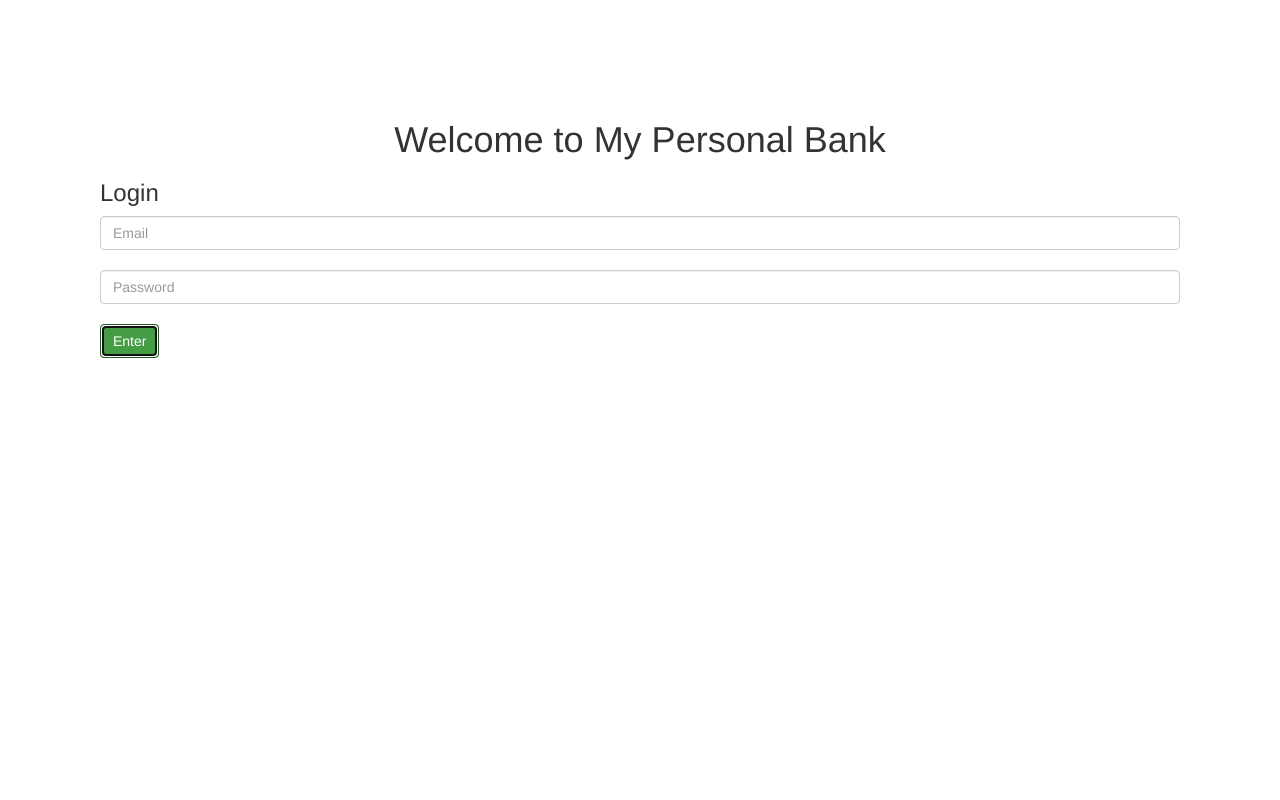
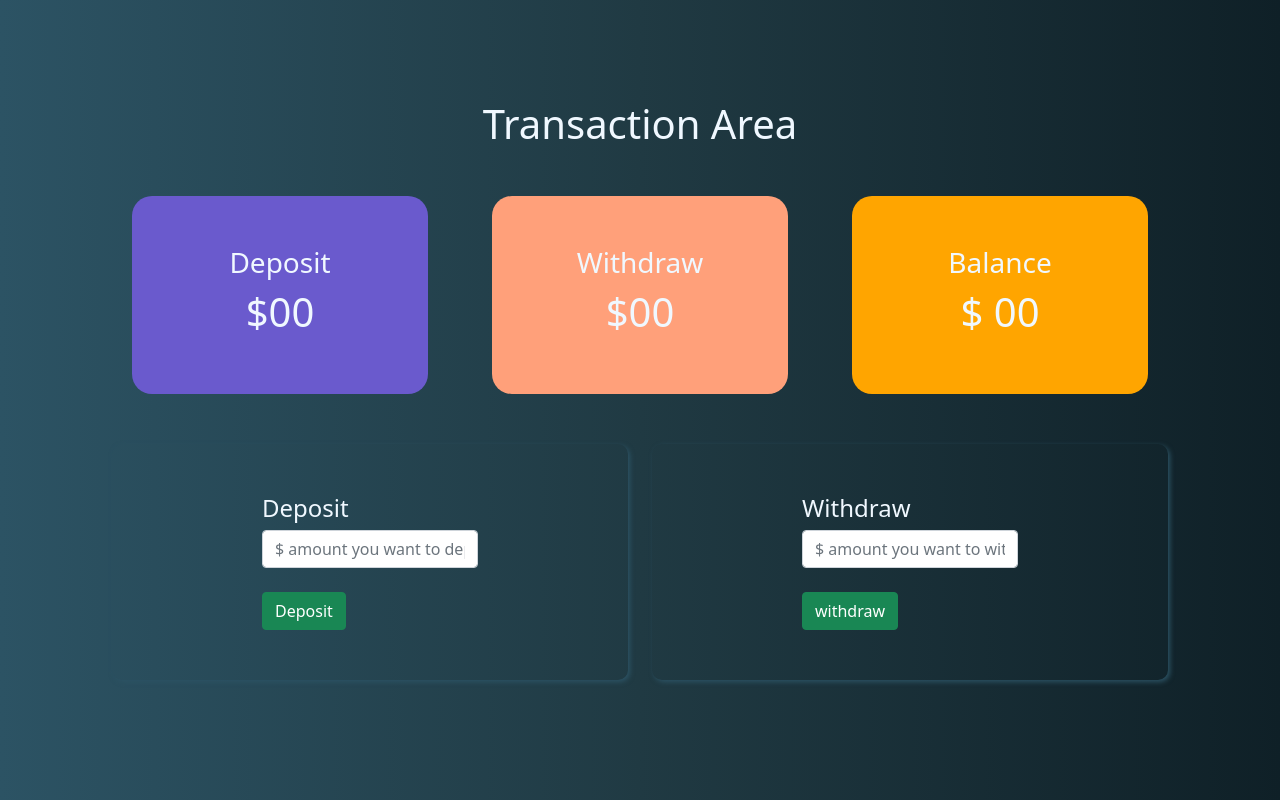
Before and after one commit to coderarifbd/personal-bank, a plain HTML site: page index.html in a window 1280 px wide. Both pictures are taken after a click on the button "Enter". Drawn offline with nearby package versions, Linux system fonts and the light colour scheme.

Commit message:
added deposit withdraw button

```diff
--- a/index.html
+++ b/index.html
@@ -1,14 +1,19 @@
 <!DOCTYPE html>
 <html lang="en">
+
 <head>
     <meta charset="UTF-8">
     <meta name="viewport" content="width=device-width, initial-scale=1.0">
     <title>Personal-Bank</title>
-    <link rel="stylesheet" href="https://maxcdn.bootstrapcdn.com/bootstrap/3.3.7/css/bootstrap.min.css" integrity="sha384-BVYiiSIFeK1dGmJRAkycuHAHRg32OmUcww7on3RYdg4Va+PmSTsz/K68vbdEjh4u" crossorigin="anonymous">
+    <link href="https://cdn.jsdelivr.net/npm/bootstrap@5.0.0-beta1/dist/css/bootstrap.min.css" rel="stylesheet"
+        integrity="sha384-giJF6kkoqNQ00vy+HMDP7azOuL0xtbfIcaT9wjKHr8RbDVddVHyTfAAsrekwKmP1" crossorigin="anonymous">
     <link rel="stylesheet" href="style.css">
 </head>
+
 <body>
-
+    <div class="container">
+        <div class="row">
+            <div class="col-md-6 offset-md-3">
                 <div id="login-area">
                     <h1 class="text-center">Welcome to My Personal Bank</h1>
                     <div class="submit-area">
@@ -16,8 +21,62 @@
                         <input type="text" class="form-control" name="" id="" placeholder="Email"><br>
                         <input type="password" class="form-control" name="" id="" placeholder="Password">
                         <br>
-            <button class="btn btn-success">Enter</button>
+                        <button class="btn btn-success" id="login">Enter</button>
                     </div>
                 </div>
+            </div>
+        </div>
+    </div>
+
+    <div id="transaction-area">
+        <div class="container">
+            <div class="row">
+                <div class="col-md-8 offset-md-2">
+                    <h1 class="text-center mb-5">Transaction Area</h1>
+                </div>
+            </div>
+            <div class="row">
+                <div class="col-md-4">
+                    <div class="deposit status text-center">
+                        <h3>Deposit</h3>
+                        <h1>$<span id="currentDeposit">00</span></h1>
+                    </div>
+                </div>
+                <div class="col-md-4">
+                    <div class="withdraw status text-center">
+                        <h3>Withdraw</h3>
+                        <h1>$<span id="currentWithdraw">00</span></h1>
+                    </div>
+
+                </div>
+                <div class="col-md-4 ">
+                    <div class="balance status text-center">
+                        <h3>Balance</h3>
+                        <h1>$ <span id="currentBalance">00</span></h1>
+                    </div>
+                </div>
+            </div>
+            <div class="row">
+                <div class="col-md-6">
+                    <div class="submit-area">
+                        <h4>Deposit</h4>
+                        <input id="depositAmount" type="text" class="form-control" placeholder="$ amount you want to deposit"><br>
+                        <button id="addDeposit" class="btn btn-success">Deposit</button>
+                    </div>
+                </div>
+                <div class="col-md-6">
+                    <div class="submit-area">
+                        <h4>Withdraw</h4>
+                        <input id="withdrawAmount" type="text" class="form-control" placeholder="$ amount you want to withdraw"><br>
+                        <button id="addWithdraw" class="btn btn-success">
+                            withdraw
+                        </button>
+                    </div>
+                </div>
+            </div>
+        </div>
+    </div>
+    <script src="script.js"></script>
 </body>
+
 </html>
--- /dev/null
+++ b/script.js
@@ -0,0 +1,41 @@
+/*login button event handler*/
+const loginBtn = document.getElementById("login")
+loginBtn.addEventListener('click', function () {
+    const loginArea = document.getElementById("login-area")
+    loginArea.style.display = "none"
+
+    const transactionArea = document.getElementById("transaction-area")
+    transactionArea.style.display = "block"
+})
+
+//deposit button handller
+const depositBtn = document.getElementById("addDeposit")
+depositBtn.addEventListener('click', function () {
+    const depositNumber = getInputNumber("depositAmount")
+    // const depositNumber = parseFloat(depositAmount)
+
+    updateSpanText("currentDeposit", depositNumber)
+    updateSpanText("currentBalance", depositNumber)
+
+    function updateSpanText(id, number) {
+        const current = document.getElementById(id).innerText
+        const currentNumber = parseFloat(current)
+        const totalAmount = number + currentNumber
+        document.getElementById(id).innerText = totalAmount
+    }
+
+    document.getElementById("depositAmount").value = ""
+})
+
+//withdraw button handler
+const withdrawBtn = document.getElementById("addWithdraw")
+withdrawBtn.addEventListener('click', function(){
+    const withdrawNumber = getInputNumber("withdrawAmount")
+    console.log(withdrawNumber);
+})
+
+function getInputNumber(id){
+    const amount = document.getElementById(id).value
+    const  amountNumber = parseFloat(amount)
+    return amountNumber
+}
--- a/style.css
+++ b/style.css
@@ -1,3 +1,44 @@
+*{
+    margin: 0;
+    padding: 0;
+    box-sizing: border-box;
+}
 body{
     padding: 100px;
+    background: #0F2027;  /* fallback for old browsers */
+background: -webkit-linear-gradient(to right, #2C5364, #203A43, #0F2027);  /* Chrome 10-25, Safari 5.1-6 */
+background: linear-gradient(to right, #2C5364, #203A43, #0F2027); /* W3C, IE 10+/ Edge, Firefox 16+, Chrome 26+, Opera 12+, Safari 7+ */
+color: aliceblue;
 }
+
+.submit-area {
+    margin-top: 50px;
+    padding: 50px 150px;
+    box-shadow: 2px 2px 5px #2C5364;
+    border-radius: 10px;
+}
+.submit-area h3{
+    margin-bottom: 20px;
+}
+#transaction-area{
+    display: none;
+}
+.deposit{
+    background-color: slateblue;
+}
+
+.withdraw{
+    background-color: lightsalmon;
+}
+.balance{
+    background-color: orange;
+}
+.status{
+    margin: 0 20px;
+    padding: 50px;
+    border-radius: 20px;
+    -webkit-border-radius: 20px;
+    -moz-border-radius: 20px;
+    -ms-border-radius: 20px;
+    -o-border-radius: 20px;
+}
```
Lines whose indentation alone changed are shown as unchanged.
